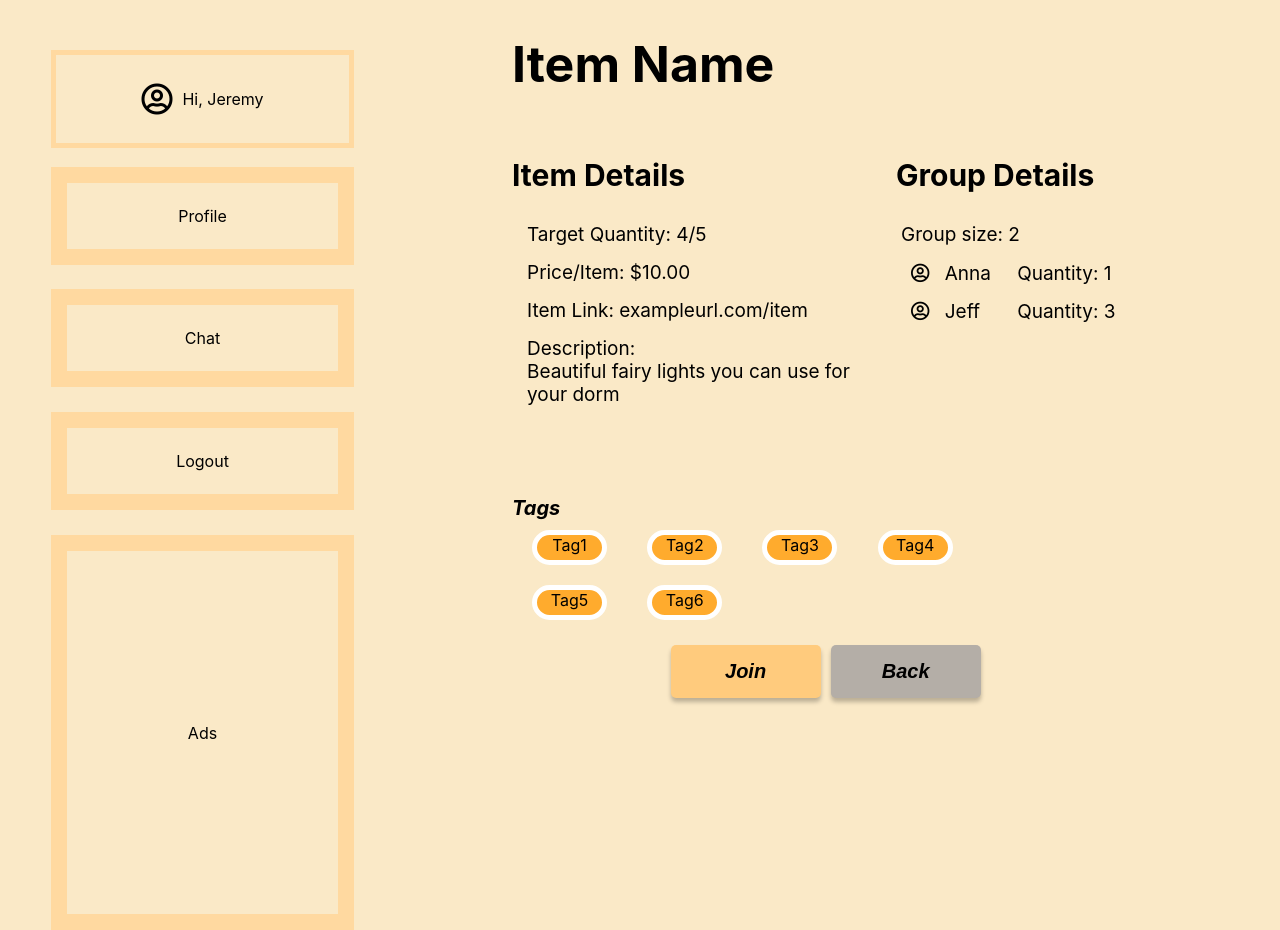
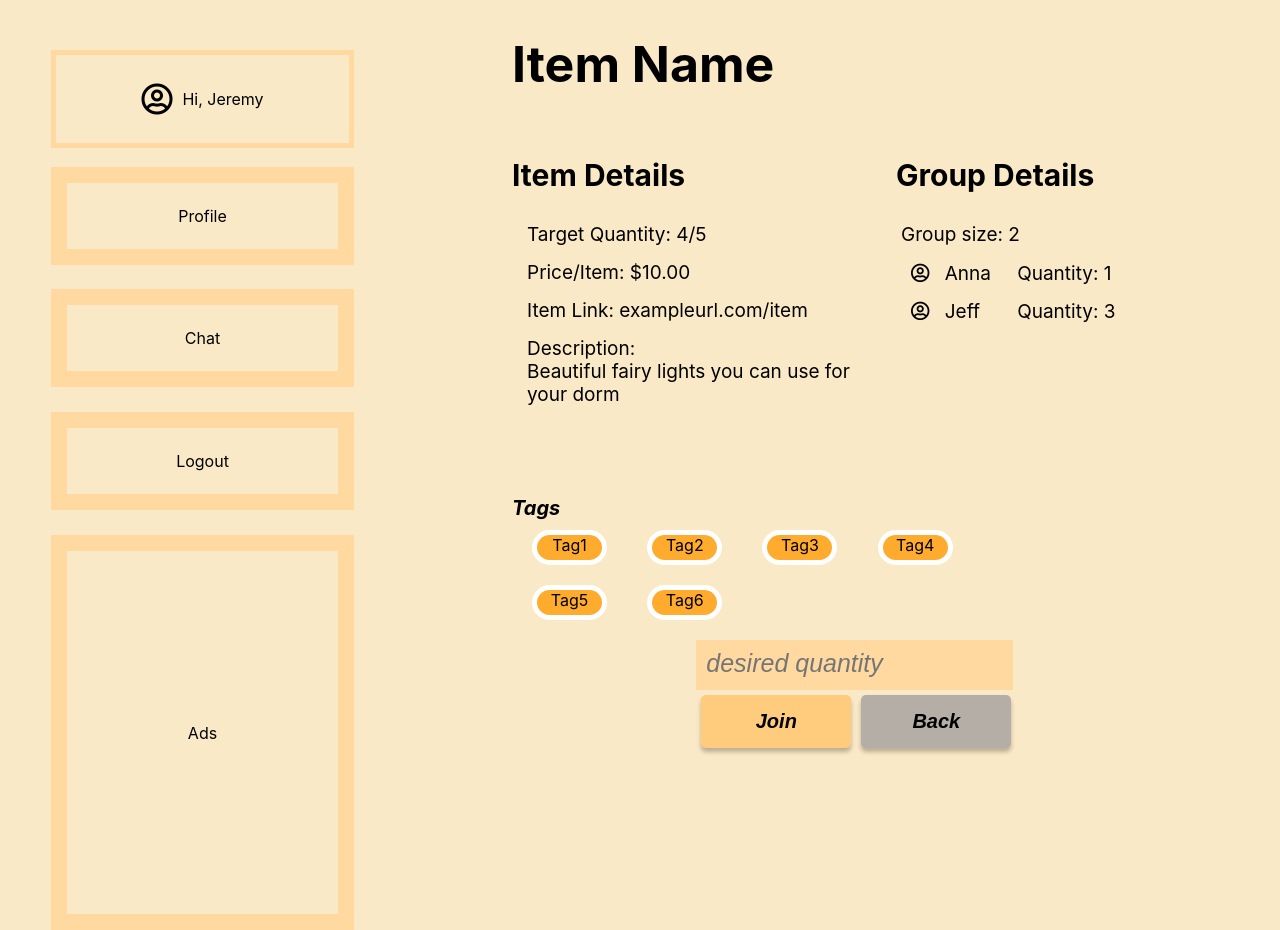
Before and after one commit to cis350/project-uniteandconquer, a React (Create React App) app in the folder uniteandconquer/: page /post-details in a window 1280 px wide. Built offline with nearby package versions, Linux system fonts and the light colour scheme.

Commit message:
feature for user to add desired quantity when joining group

```diff
--- a/uniteandconquer/src/assets/PostDetails.css
+++ b/uniteandconquer/src/assets/PostDetails.css
@@ -2,6 +2,10 @@
   height: 100%;
   display: grid;
   grid-template-columns: 0.4fr 0.6fr;
+}
+
+.desired-quantity {
+  max-width: 330px;
 }
 
 .item-name {
@@ -59,5 +63,5 @@ li {
 
 .buttons-container {
   margin: auto;
-  width: 60%;
+  width: 52%;
 }
--- a/uniteandconquer/src/components/PostDetails.js
+++ b/uniteandconquer/src/components/PostDetails.js
@@ -1,4 +1,5 @@
-import React from 'react';
+/* eslint-disable no-unused-vars */
+import React, { useState } from 'react';
 import { useNavigate } from 'react-router-dom';
 import Sidebar from './Sidebar';
 import '../assets/PostDetails.css';
@@ -8,6 +9,7 @@ const PostDB = require('../modules/PostDB');
 // In the post details page, one can choose to join the group
 // if successful, redirect the user to the post which the user joins in
 function PostDetails() {
+  const [desiredQuantity, setDesiredQuantity] = useState(0);
   const navigate = useNavigate();
   const myStorage = window.sessionStorage;
   const joinGroup = () => {
@@ -86,6 +88,7 @@ function PostDetails() {
           </div>
         </div>
         <div className="buttons-container">
+          <div className="desired-quantity"><input placeholder="desired quantity" onChange={(e) => setDesiredQuantity(e.target.value)} /></div>
           <button className="create" type="button" onClick={joinGroup}>
             Join
           </button>
--- a/uniteandconquer/src/components/Registration.js
+++ b/uniteandconquer/src/components/Registration.js
@@ -107,7 +107,7 @@ function Registration() {
   };
 
   const confirmPasswordValidation = () => {
-    if (password === confirmPassword) {
+    if (password && password === confirmPassword) {
       setValidConfirmPassword(true);
     } else {
       setValidConfirmPassword(false);
```
